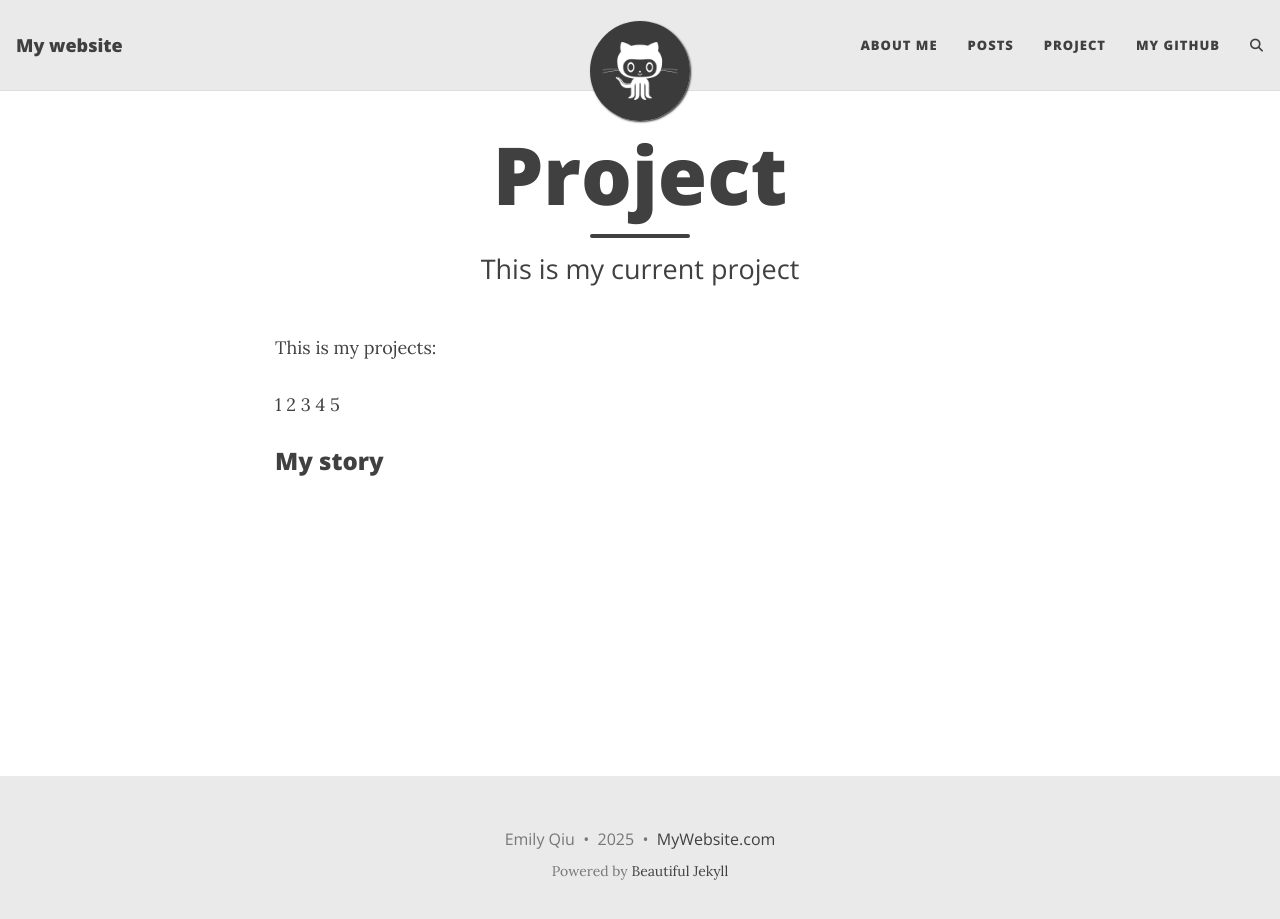
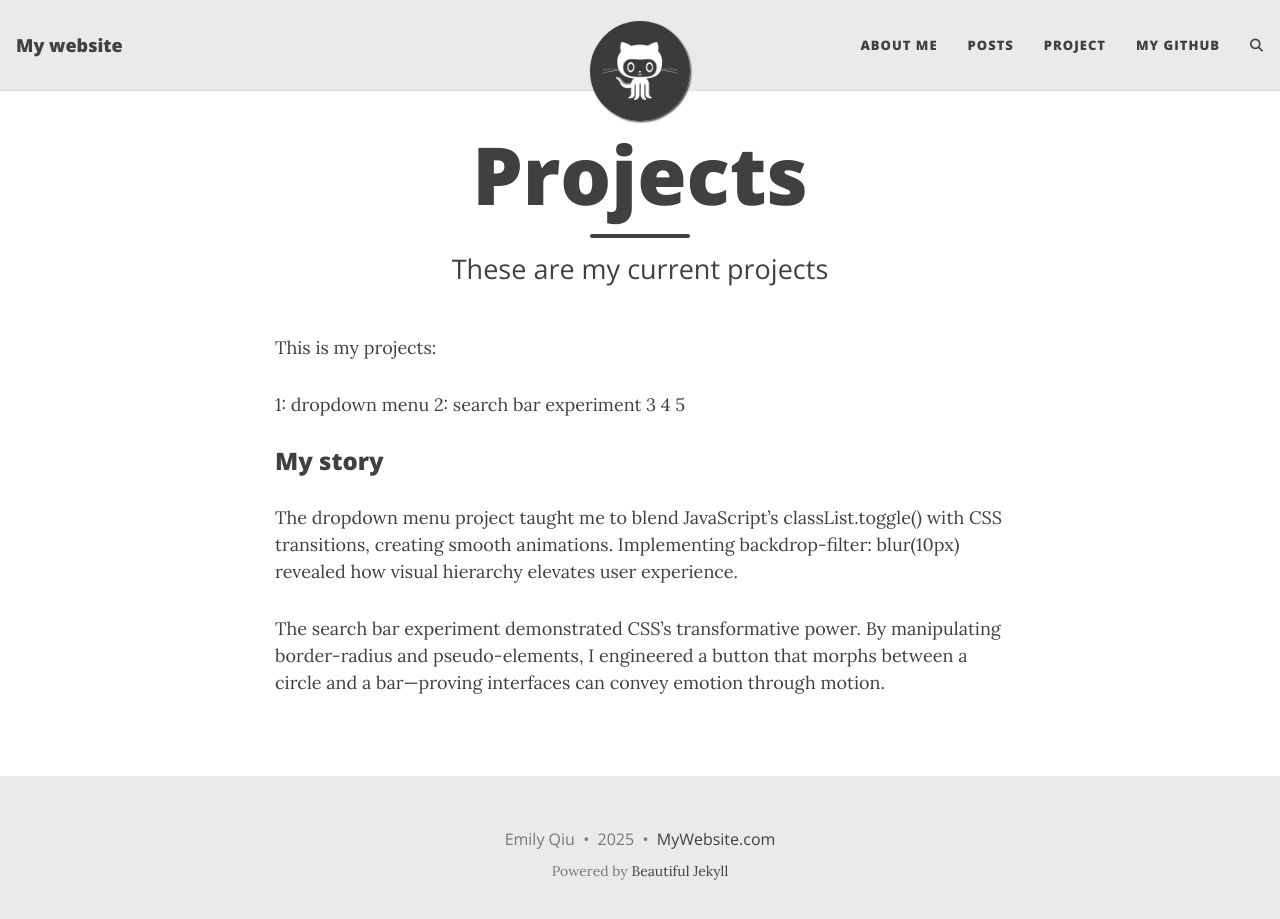
Before and after one commit to yiraqiu/yiraqiu.github.io, a Jekyll site: the page built from project.md, in a window 1280 px wide and 932 px high. Shown: the top 919 px of the window. Built offline with Jekyll 4.4.1, drawn with Linux system fonts in a browser that asks for light colours; comment, search, counter and statistics services are not loaded.

Commit message:
projects

```diff
--- a/project.md
+++ b/project.md
@@ -1,13 +1,13 @@
 ---
 layout: page
-title: Project
-subtitle: This is my current project
+title: Projects
+subtitle: These are my current projects
 ---
 
 This is my projects:
 
-1
-2
+1: dropdown menu
+2: search bar experiment
 3
 4
 5
@@ -22,5 +22,7 @@ This is my projects:
 <!-- ![Person Profile](/assets/img/person_profile.jpeg) -->
 
 ### My story
-<!--
-To be honest, I'm having some trouble remembering right now, so why don't you just watch [my movie](https://en.wikipedia.org/wiki/The_Princess_Bride_%28film%29) and it will answer **all** your questions. -->
+
+The dropdown menu project taught me to blend JavaScript's classList.toggle() with CSS transitions, creating smooth animations. Implementing backdrop-filter: blur(10px) revealed how visual hierarchy elevates user experience.
+
+The search bar experiment demonstrated CSS's transformative power. By manipulating border-radius and pseudo-elements, I engineered a button that morphs between a circle and a bar—proving interfaces can convey emotion through motion.
```
Also changed, not shown: 2 other files.
